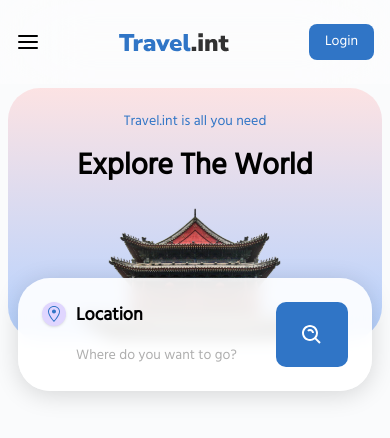
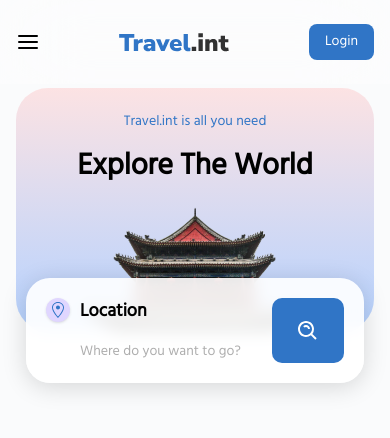
Before and after one commit to mahdibashirione/Teravel, a React (Vite) app: page / in a window 390 px wide. Shown: the top 438 px of the page. Built offline with nearby package versions, Linux system fonts and the light colour scheme.

Commit message:
edited style

```diff
--- a/src/Components/Hero.jsx
+++ b/src/Components/Hero.jsx
@@ -2,7 +2,7 @@ import SearchBox from "./SearchBox";
 
 const Hero = () => {
   return (
-    <section className="container relative px-2 md:mb-[64px] mb-[52px]">
+    <section className="container relative px-4 md:mb-[64px] mb-[52px]">
       <div
         className="max-w-6xl mx-auto bg-gradient-to-b
       from-[#FFBEBE]/40 to-[#B5D2FF] px-12 pt-6 lg:pt-8 rounded-[32px] md:rounded-[48px] lg:rounded-[64px] xl:rounded-[72px]"
--- a/src/Components/SearchBox.jsx
+++ b/src/Components/SearchBox.jsx
@@ -5,9 +5,12 @@ import { FiChevronDown, FiMinus, FiPlus } from "react-icons/fi";
 
 const SearchBox = ({ dateRange, options, search, handleSubmit }) => {
   return (
-    <article className="absolute md:-bottom-16 -bottom-[52px] left-1/2 rounded-[32px] overflow-hidden -translate-x-1/2 bg-white/90 shadow-main backdrop-blur">
+    <article className="absolute md:-bottom-16 -bottom-[52px] left-1/2 md:rounded-[32px] rounded-3xl overflow-hidden -translate-x-1/2 bg-white/90 shadow-main backdrop-blur">
       {/* forms */}
-      <form onSubmit={handleSubmit} className="md:p-8 p-6 flex gap-x-6">
+      <form
+        onSubmit={handleSubmit}
+        className="md:p-8 p-5 flex md:gap-x-6 gap-x-4"
+      >
         <div>
           <label
             htmlFor=""
```
